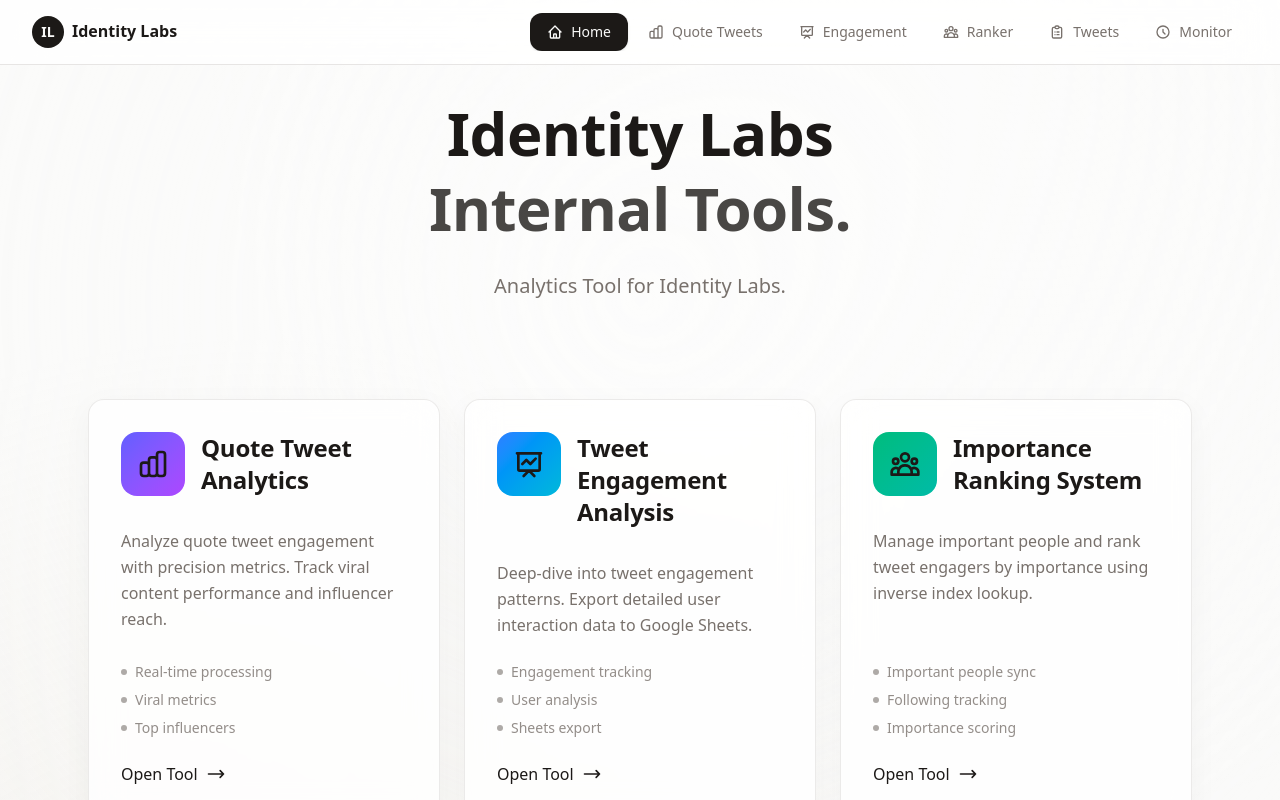
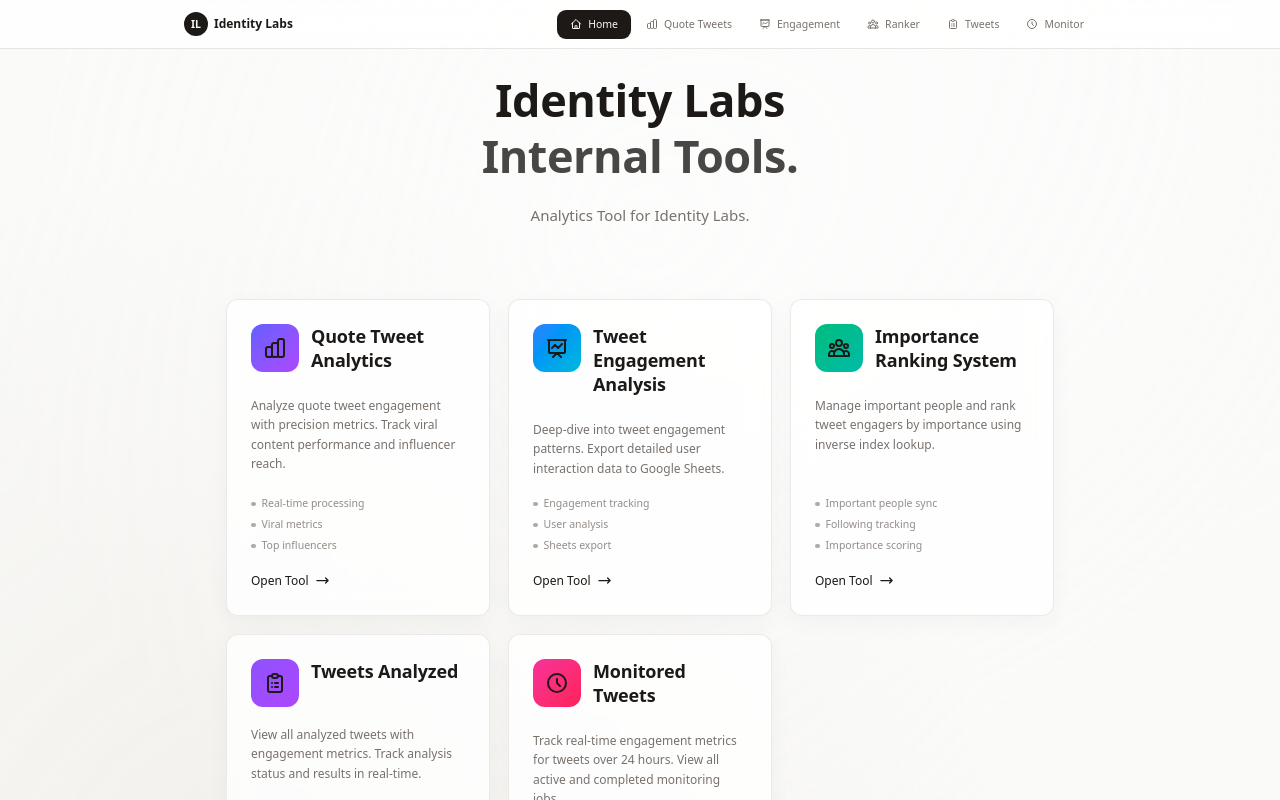
Before and after one commit to husain-smh/IdentityLabsX, a Next.js app: page / in a window 1280 px wide. Shown: the top 800 px of the page. Built offline with nearby package versions, Linux system fonts and the light colour scheme.

Commit message:
75% of the original scale

```diff
--- a/src/app/globals.css
+++ b/src/app/globals.css
@@ -206,6 +206,27 @@ input {
   --chart-5: #57534e;
 }
 
+/* 75% scale - applies to entire site */
+html {
+  zoom: 0.75;
+}
+
+/* Firefox fallback - zoom not supported, use transform instead */
+@-moz-document url-prefix() {
+  html {
+    zoom: normal;
+    transform: scale(0.75);
+    transform-origin: top left;
+    width: 133.33%; /* Compensate for 75% scale (100/0.75 = 133.33) */
+    height: 133.33%;
+  }
+
+  body {
+    width: 133.33%;
+    height: 133.33%;
+  }
+}
+
 @layer base {
   * {
     @apply border-border outline-ring/50;
```
